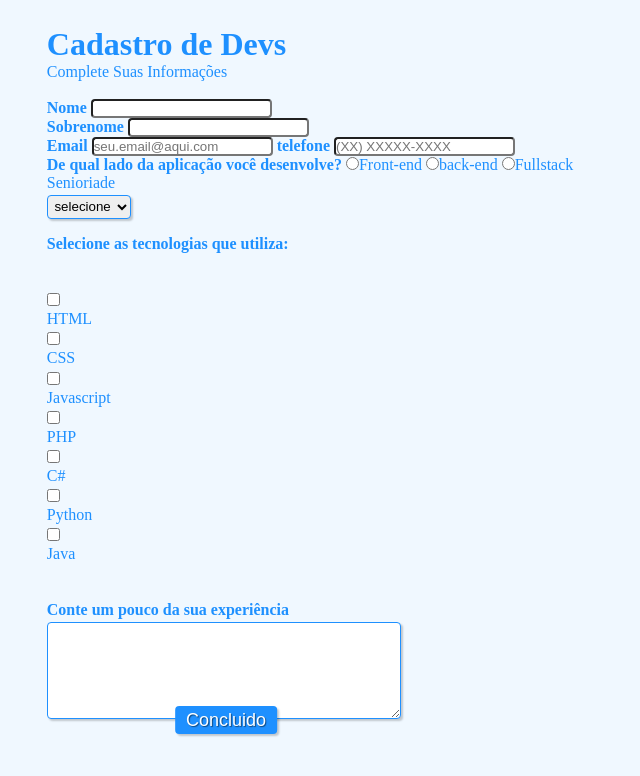
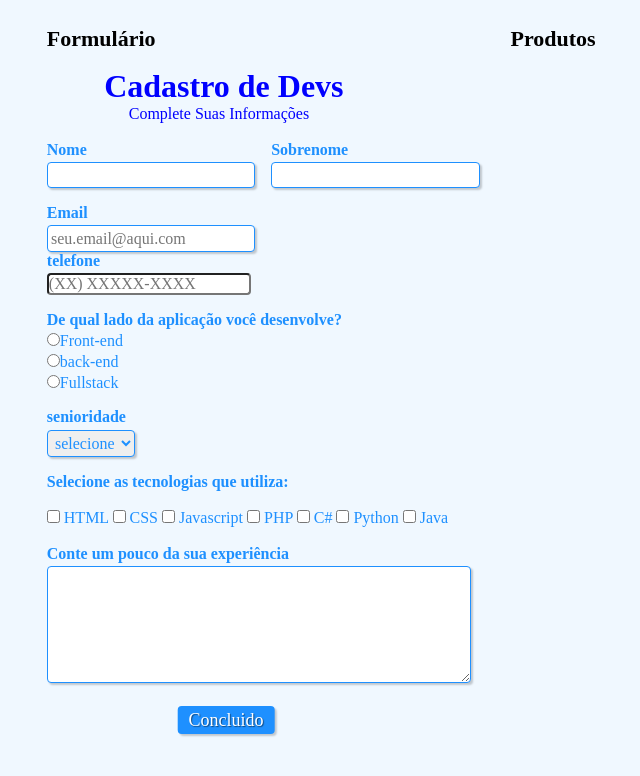
Before and after one commit to JohnatanLinhares/Produtos-formul-rio, a plain HTML site: page index.html in a window 1280 px wide. Shown: the whole page, without its empty margins (414-1054 px from the left). Drawn offline with Linux system fonts and the light colour scheme.

Commit message:
parte-final

```diff
--- a/index.html
+++ b/index.html
@@ -9,28 +9,37 @@
 </head>
 <body>
 
+    <nav class="menu">
+        <ul>
+
+            <li><a href="index.html">Formulário</a></li>
+            <li><a href="produtos.html">Produtos</a></li>
+        </ul>
+
+    </nav>
+
     <div>
-        <h1> Cadastro de Devs</h1>
-        <p> Complete Suas Informações</p>
+        <h1 id="titulo"> Cadastro de Devs</h1>
+        <p id="subtitulo"> Complete Suas Informações</p>
         <br>
 
     </div>
 
     <form>
         <fieldset class="grupo">
-            <div>
+            <div class="campo">
                 <label for="Nome"><strong>Nome</strong></label>
                 <input type="text" name="Nome" id="Nome">
             </div>
 
-            <div>
+            <div class="campo">
                 <label for="Sobrenome"><strong>Sobrenome</strong></label>
                 <input type="text" name="Sobrenome" id="Sobrenome">
             </div>
 
         </fieldset>
 
-        <div>
+        <div class="campo">
             <label for="Email"><strong>Email</strong></label>
             <input type="email" name="email" id="email" required placeholder="seu.email@aqui.com">
 
@@ -39,7 +48,7 @@
 
         </div>
 
-        <div>
+        <div class="campo">
             <label><strong>De qual lado da aplicação você desenvolve?</strong></label>
             <label>
                 <input type="radio" name="devweb" value="frontend">Front-end
@@ -57,8 +66,8 @@
         </div>
 
         <div class="campo">
-            <label>Senioriade</label>
-            <select id="Senioriade">
+            <label for="senioridade"><strong>senioridade</strong></label>
+            <select id="Senioriade" required>
                 <option selected disabled value="">selecione</option>
                 <option>Junior</option>
                 <option>Pleno</option>
@@ -67,7 +76,7 @@
         </div>
 
         <fieldset class="grupo">
-            <div class="campo">
+            <div id="check">
                 <label><strong> Selecione as tecnologias que utiliza:</strong></label><br><br>
                 <input type="checkbox" id="tecnologia1" name="tecnologia1" value="HTML">
                 <label for="tecnologia1"> HTML</label>
--- /dev/null
+++ b/produtos.css
@@ -0,0 +1,106 @@
+* {
+    margin: 0;
+    padding: 0;
+}
+
+body{
+    font-family: 'Times New Roman', Times, serif;
+}
+
+header {
+    background: aqua;
+    padding: 20px 0;
+}
+
+.caixa{
+    position: relative;
+    width: 940px;
+    margin: 0 auto;
+}
+
+nav {
+    position: absolute;
+    top: 110px;
+    right: 0;
+}
+
+nav li {
+    display: inline;
+    margin: 0 0 0 15px;
+}
+
+nav a {
+    text-transform: uppercase;
+    color: #000000;
+    font-weight: bold;
+    font-size: 22px;
+    text-decoration: none;
+}
+
+nav a:hover{
+    color: blueviolet;
+    text-decoration: underline;
+	text-decoration: none;
+}
+
+.Produtos {
+	width: 940px;
+	margin: 0 auto;
+	padding: 50px 0;
+}
+
+.Produtos li {
+	display: inline-block;
+	text-align: center;
+	width: 30%;
+	vertical-align: top;
+	margin: 0 1.5%;
+	padding: 30px 20px;
+	box-sizing: border-box;
+	border: 2px solid #000000;
+	border-radius: 10px;
+}
+
+.Produtos li:hover {
+	border-color: #6a19c7;
+}
+
+.Produtos li:active {
+	border-color: blue;
+}
+
+.Produtos li:hover h2 {
+	font-size: 34px;
+}
+
+.Produtos h2 {
+	font-size: 30px;
+	font-weight: bold;
+}
+
+.produto-descricao {
+	font-size: 18px;
+}
+
+.produto-preco {
+	font-size: 22px;
+	font-weight: bold;
+	margin-top: 10px;
+}
+
+main{
+    display: block;
+}
+
+footer {
+	text-align: center;
+	background: url("bg.jpg");
+	padding: 30px 0;
+}
+
+.copyright {
+	color: #741baf;
+	font-size: 18px;
+	margin: 20px 0 0;
+
+}
--- /dev/null
+++ b/reset.css
@@ -0,0 +1,48 @@
+/* http://meyerweb.com/eric/tools/css/reset/
+   v2.0 | 20110126
+   License: none (public domain)
+*/
+
+html, body, div, span, applet, object, iframe,
+h1, h2, h3, h4, h5, h6, p, blockquote, pre,
+a, abbr, acronym, address, big, cite, code,
+del, dfn, em, img, ins, kbd, q, s, samp,
+small, strike, strong, sub, sup, tt, var,
+b, u, i, center,
+dl, dt, dd, ol, ul, li,
+fieldset, form, label, legend,
+table, caption, tbody, tfoot, thead, tr, th, td,
+article, aside, canvas, details, embed,
+figure, figcaption, footer, header, hgroup,
+menu, nav, output, ruby, section, summary,
+time, mark, audio, video {
+	margin: 0;
+	padding: 0;
+	border: 0;
+	font-size: 100%;
+	font: inherit;
+	vertical-align: baseline;
+}
+/* HTML5 display-role reset for older browsers */
+article, aside, details, figcaption, figure,
+footer, header, hgroup, menu, nav, section {
+	display: block;
+}
+body {
+	line-height: 1;
+}
+ol, ul {
+	list-style: none;
+}
+blockquote, q {
+	quotes: none;
+}
+blockquote:before, blockquote:after,
+q:before, q:after {
+	content: '';
+	content: none;
+}
+table {
+	border-collapse: collapse;
+	border-spacing: 0;
+}
--- a/style.css
+++ b/style.css
@@ -3,17 +3,47 @@
     padding: 0;
 }
 
+ul {
+    display: flex;
+    justify-content: space-between;
+    font-family: 'Times New Roman', Times, serif;
+    list-style-type: none;
+    text-decoration: none;
+    margin-right: 33%;
+    padding-bottom: 1em;
+
+
+}
+
+a{
+    font-family: 'Times New Roman', Times, serif;
+    font-size: 22px;
+    color:black;
+    text-decoration:none;
+    font-weight:bold;
+}
+
+a:hover{
+    color:rgb(0, 205, 195);
+    transition: 0.5s;
+    font-weight: bold;
+}
+
 #titulo {
     font-family: 'Times New Roman', Times, serif;
-    color: rgba(0, 17, 252, 0.603);
+    color:blue;
     margin-left: 7%;
 
 }
 
 #subtitulo{
     font-family: 'Times New Roman', Times, serif;
-    color: rgba(0, 17, 252, 0.603);
+    color: blue;
     margin-left: 10%;
+}
+
+#check {
+    display: inline-block;
 }
 
 fieldset {
@@ -33,6 +63,10 @@ body{
 
 input, select, textarea, button{
     border-radius: 4px;
+    font-family: 'Times New Roman', Times, serif;
+    font-size: 16px;
+    color: dodgerblue;
+
 }
 
 .campo{
@@ -77,11 +111,17 @@ fieldset.grupo .campo{
     position: absolute;
     top: 90%;
     left: 50%;
-    margin-right: 50%;
+    margin-right: -50%;
     transform: translate(-50%, -50%);
 
 }
 .botao:hover {
     background: darkblue;
+    box-shadow: inset 2px 2px 2px rgba(0,0,0,0.2);
+    text-shadow: none;
 
 }
+
+.botao, select{
+    cursor: pointer;
+}
```
Also changed, not shown: produtos.html (added, +61 -0 lines), bg.jpg (added), images/fulldev.jpg (added), images/html.png (added), images/htmlcss.png (added), images/logo.jpg (added), images/pc1.png (added), images/python1.jpg (added).
